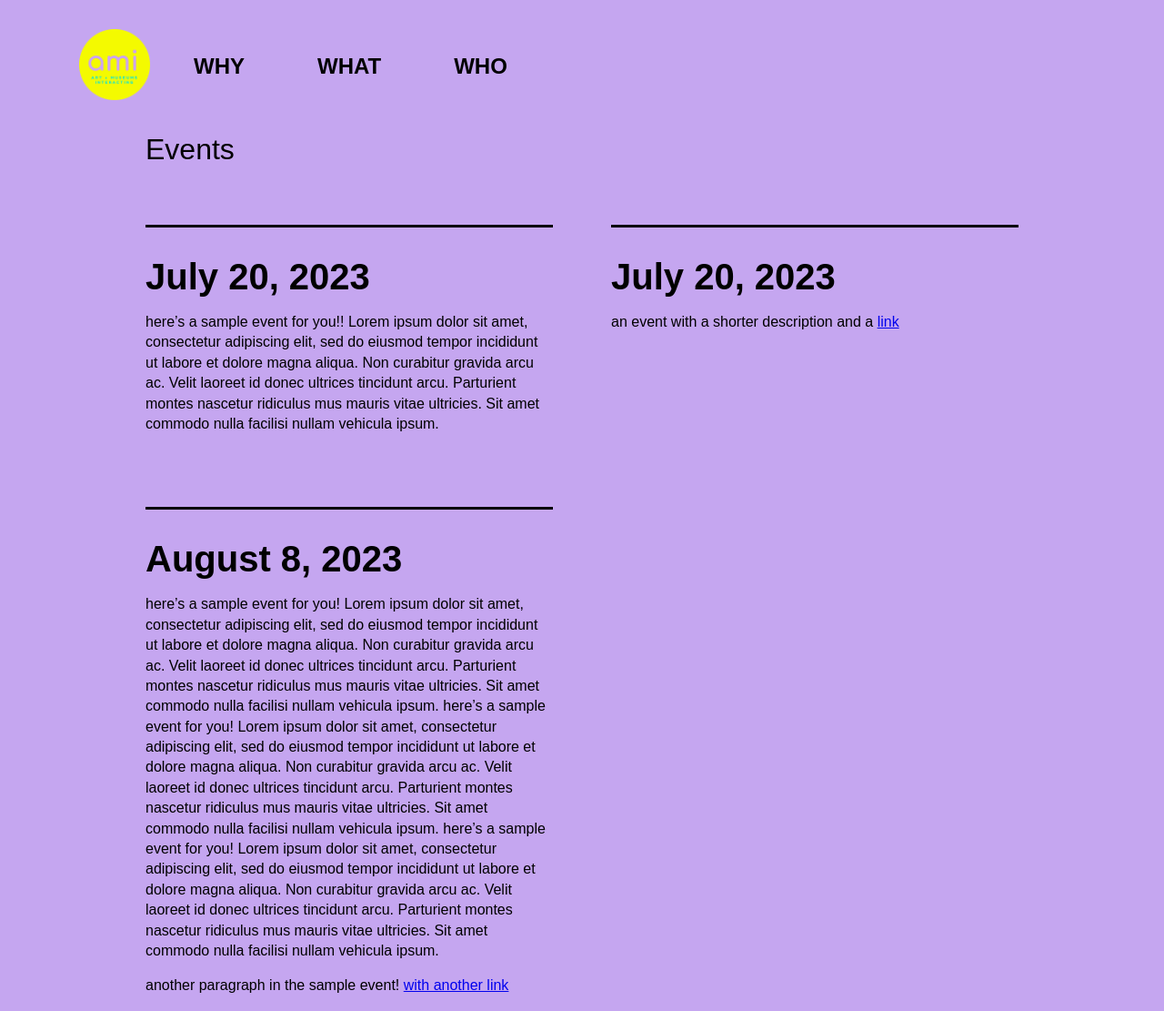
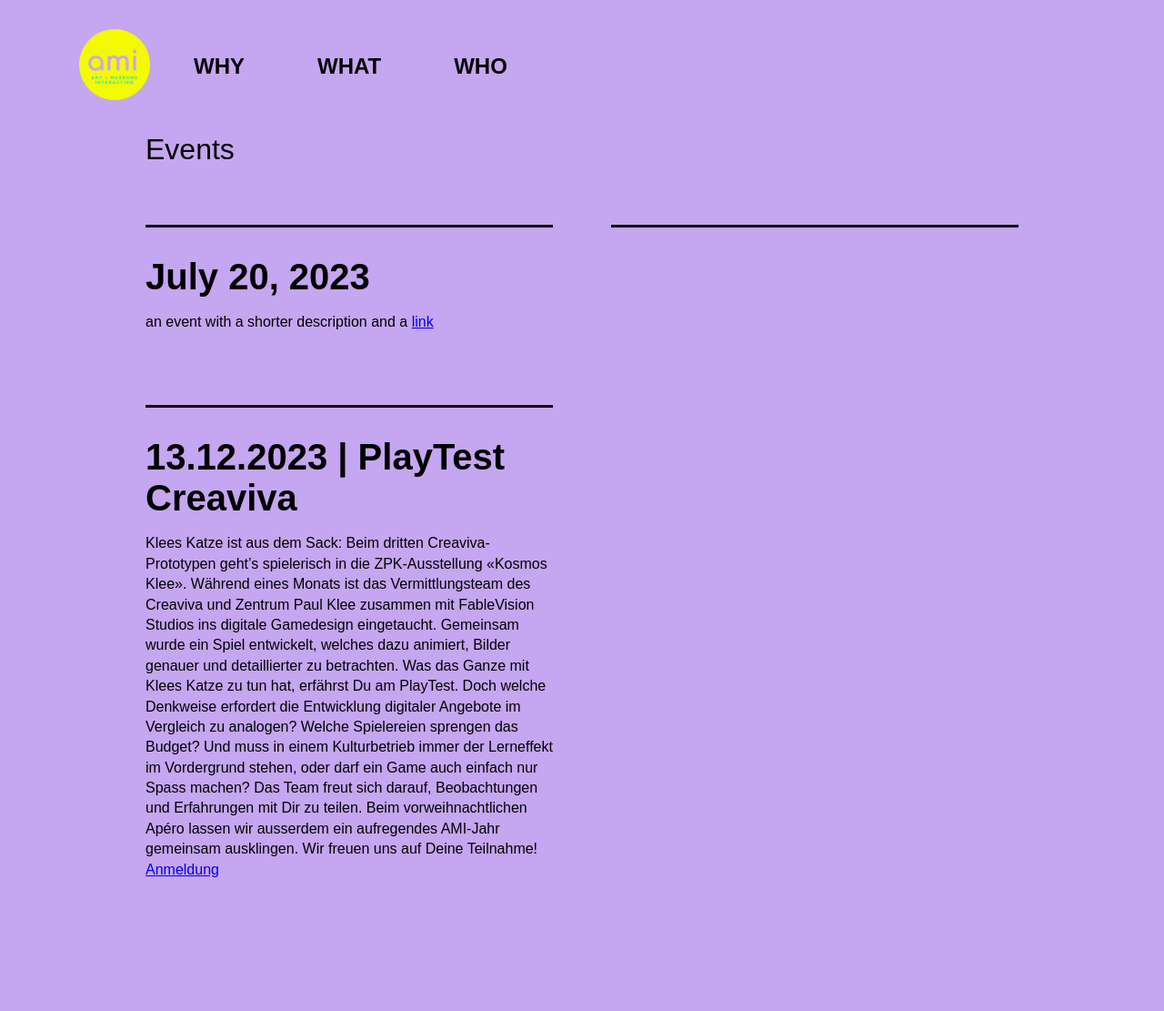
Before and after one commit to FableVision/ami-website, a Jekyll site: the page built from events.html, in a window 1280 px wide. Shown: the whole page at 91% size. Built offline with Jekyll 4.4.1, drawn with Linux system fonts in a browser that asks for light colours; after the commit the page ends 983 px from its top, so only the background shows below that.

Commit message:
Update events.yaml

```diff
--- a/_data/events.yaml
+++ b/_data/events.yaml
@@ -1,13 +1,18 @@
-- date: July 20, 2023
-  iso_date: 2023-07-20
-  description: "here's a sample event for you!! Lorem ipsum dolor sit amet, consectetur adipiscing elit, sed do eiusmod tempor incididunt ut labore et dolore magna aliqua. Non curabitur gravida arcu ac. Velit laoreet id donec ultrices tincidunt arcu. Parturient montes nascetur ridiculus mus mauris vitae ultricies. Sit amet commodo nulla facilisi nullam vehicula ipsum."
+- date: 13.12.2023 | PlayTest Creaviva
+  iso_date: 2023-12-13
+  description: "Klees Katze ist aus dem Sack: Beim dritten Creaviva-Prototypen geht's spielerisch in die ZPK-Ausstellung «Kosmos Klee».
 
-- date: August 8, 2023
+  Während eines Monats ist das Vermittlungsteam des Creaviva und Zentrum Paul Klee zusammen mit FableVision Studios ins digitale Gamedesign eingetaucht. Gemeinsam wurde ein Spiel entwickelt, welches dazu animiert, Bilder genauer und detaillierter zu betrachten. Was das Ganze mit Klees Katze zu tun hat, erfährst Du am PlayTest.
+
+  Doch welche Denkweise erfordert die Entwicklung digitaler Angebote im Vergleich zu analogen? Welche Spielereien sprengen das Budget? Und muss in einem Kulturbetrieb immer der Lerneffekt im Vordergrund stehen, oder darf ein Game auch einfach nur Spass machen? Das Team freut sich darauf, Beobachtungen und Erfahrungen mit Dir zu teilen.
+
+  Beim vorweihnachtlichen Apéro lassen wir ausserdem ein aufregendes AMI-Jahr gemeinsam ausklingen.
+
+  Wir freuen uns auf Deine Teilnahme! [Anmeldung](https://doodle.com/meeting/participate/id/dPYAjPWe)"
+
+- date:
   iso_date: 2023-08-19
-  description: |
-    here's a sample event for you! Lorem ipsum dolor sit amet, consectetur adipiscing elit, sed do eiusmod tempor incididunt ut labore et dolore magna aliqua. Non curabitur gravida arcu ac. Velit laoreet id donec ultrices tincidunt arcu. Parturient montes nascetur ridiculus mus mauris vitae ultricies. Sit amet commodo nulla facilisi nullam vehicula ipsum. here's a sample event for you! Lorem ipsum dolor sit amet, consectetur adipiscing elit, sed do eiusmod tempor incididunt ut labore et dolore magna aliqua. Non curabitur gravida arcu ac. Velit laoreet id donec ultrices tincidunt arcu. Parturient montes nascetur ridiculus mus mauris vitae ultricies. Sit amet commodo nulla facilisi nullam vehicula ipsum. here's a sample event for you! Lorem ipsum dolor sit amet, consectetur adipiscing elit, sed do eiusmod tempor incididunt ut labore et dolore magna aliqua. Non curabitur gravida arcu ac. Velit laoreet id donec ultrices tincidunt arcu. Parturient montes nascetur ridiculus mus mauris vitae ultricies. Sit amet commodo nulla facilisi nullam vehicula ipsum.
-
-    another paragraph in the sample event! [with another link](https://en.wikipedia.org/wiki/Daiki_Suzuki)
+  description:
 
 - date: July 20, 2023
   iso_date: 2023-07-20
```
